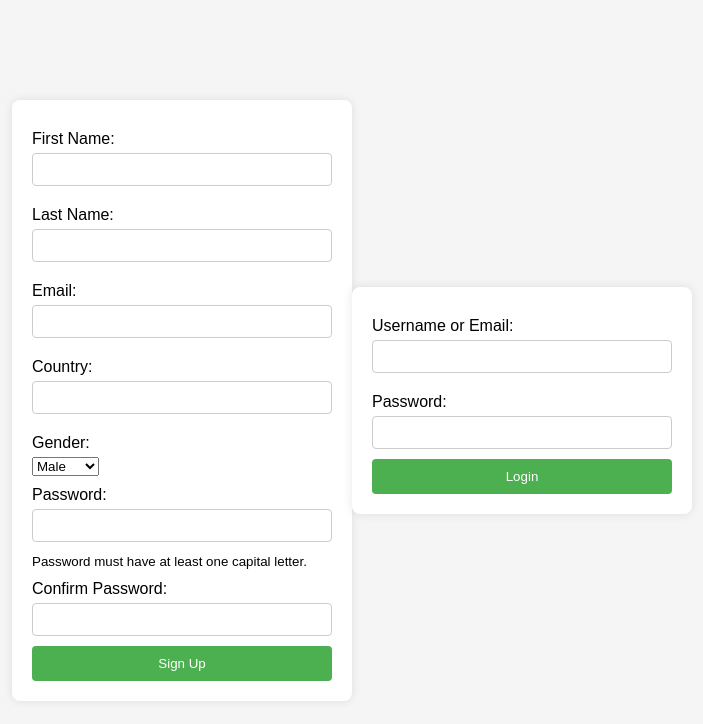
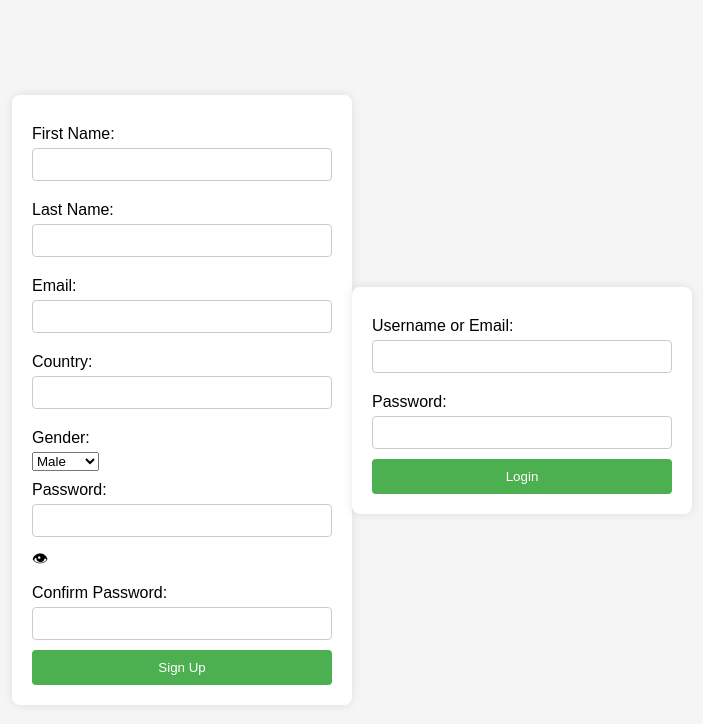
Before and after one commit to christably/Signup-, a plain HTML site: page index.html in a window 1280 px wide. Shown: the whole page, without its empty margins (288-991 px from the left). Drawn offline with Linux system fonts and the light colour scheme.

Commit message:
Update index.html

```diff
--- a/index.html
+++ b/index.html
@@ -30,8 +30,13 @@
         </select>
 
         <label for="password">Password:</label>
-        <input type="password" id="password" name="password" pattern="^(?=.*[A-Z])(?=.*\d).{8,}$" required>
-        <small>Password must have at least one capital letter.</small>
+        <div style="position: relative;">
+            <input type="password" id="password" name="password" pattern="^(?=.*[A-Z])(?=.*\d).{8,}$" required>
+            <span class="eye-icon" onclick="togglePasswordVisibility()">
+                <!-- Unicode for an open eye icon -->
+                &#128065;
+            </span>
+        </div>
 
         <label for="confirmPassword">Confirm Password:</label>
         <input type="password" id="confirmPassword" name="confirmPassword" required>
```
